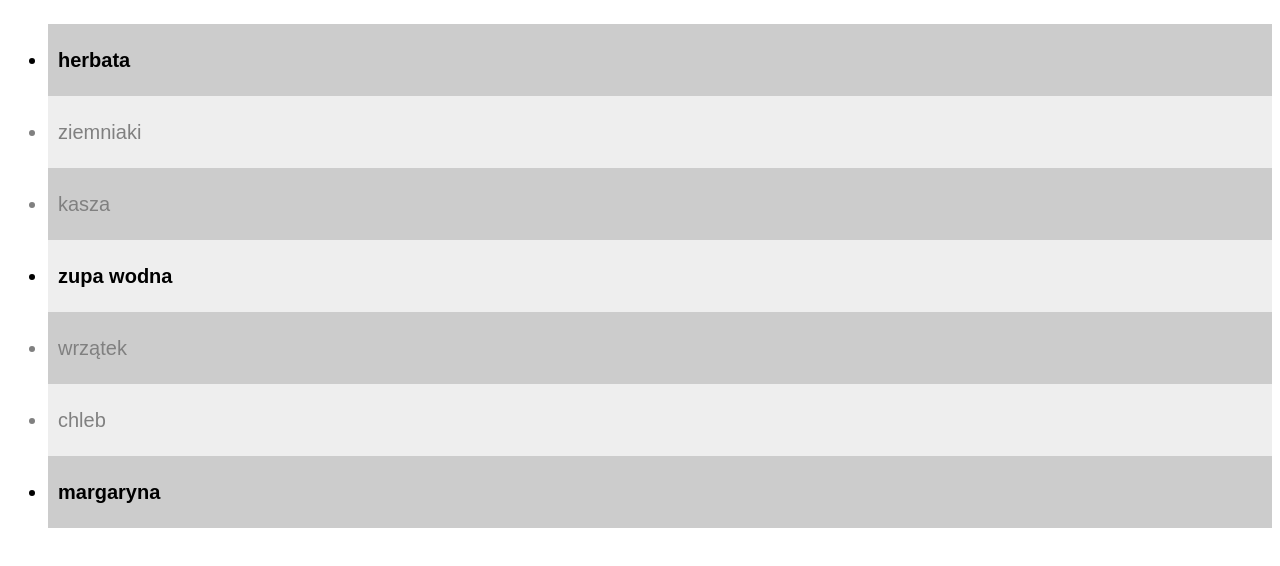
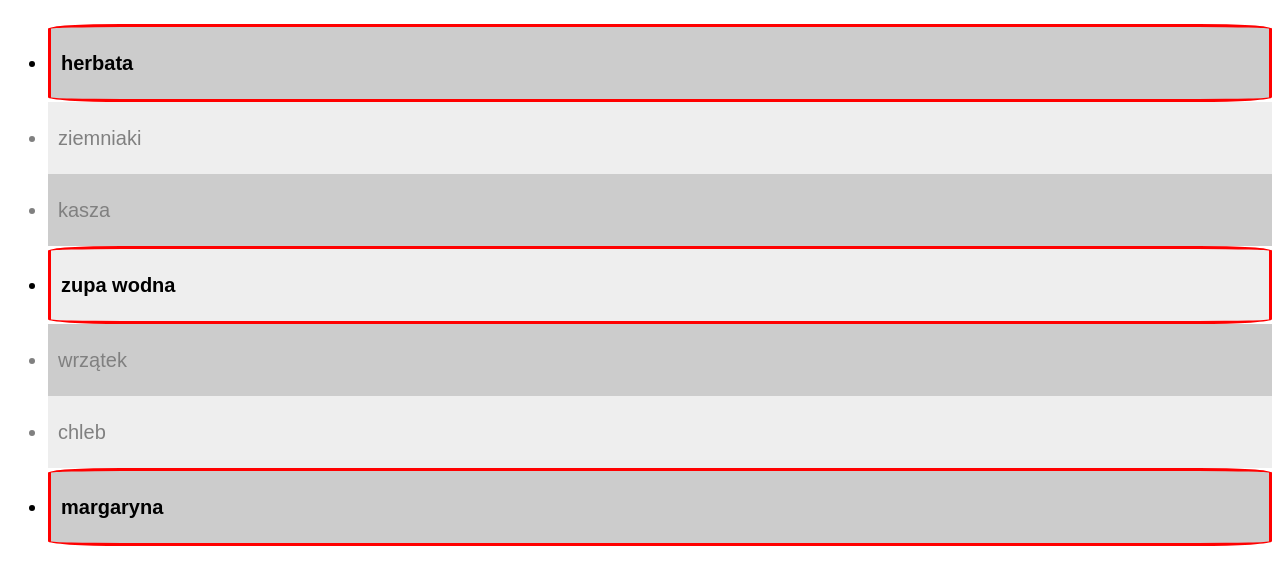
Before and after one commit to venustuspl/react-lesson-1, a plain HTML site: page react/v2/14-17-Order-Restaurant/index.html in a window 1280 px wide. Shown: the part 369-935 px from the top of the page. Drawn offline with nearby package versions, Linux system fonts and the light colour scheme.

Commit message:
feature: added border color for checked items

```diff
--- a/react/v2/14-17-Order-Restaurant/App.js
+++ b/react/v2/14-17-Order-Restaurant/App.js
@@ -9,7 +9,6 @@ class App extends React.Component {
       { id: 6, name: "chleb", active: false },
       { id: 7, name: "margaryna", active: true},
     ],
-
   }
 
   handleChangeStatus = (id) => {
@@ -25,7 +24,6 @@ class App extends React.Component {
     this.setState({
       items
     })
-
   }
 
   render() {
--- a/react/v2/14-17-Order-Restaurant/style.css
+++ b/react/v2/14-17-Order-Restaurant/style.css
@@ -18,6 +18,10 @@ li:nth-child(odd) {
 
 .enabled {
   font-weight: bold;
+  border: 100;
+  border-color: red;
+  border-radius: 6%;
+  border-style: solid;
 }
 .disabled {
 color: gray;
```
